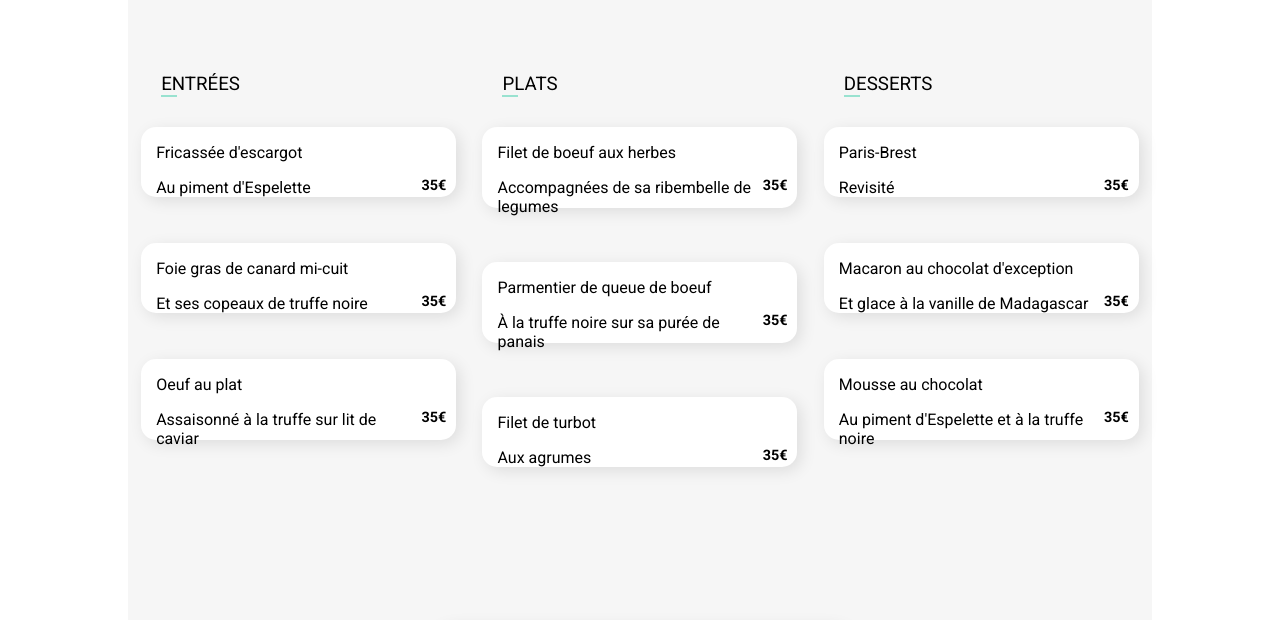
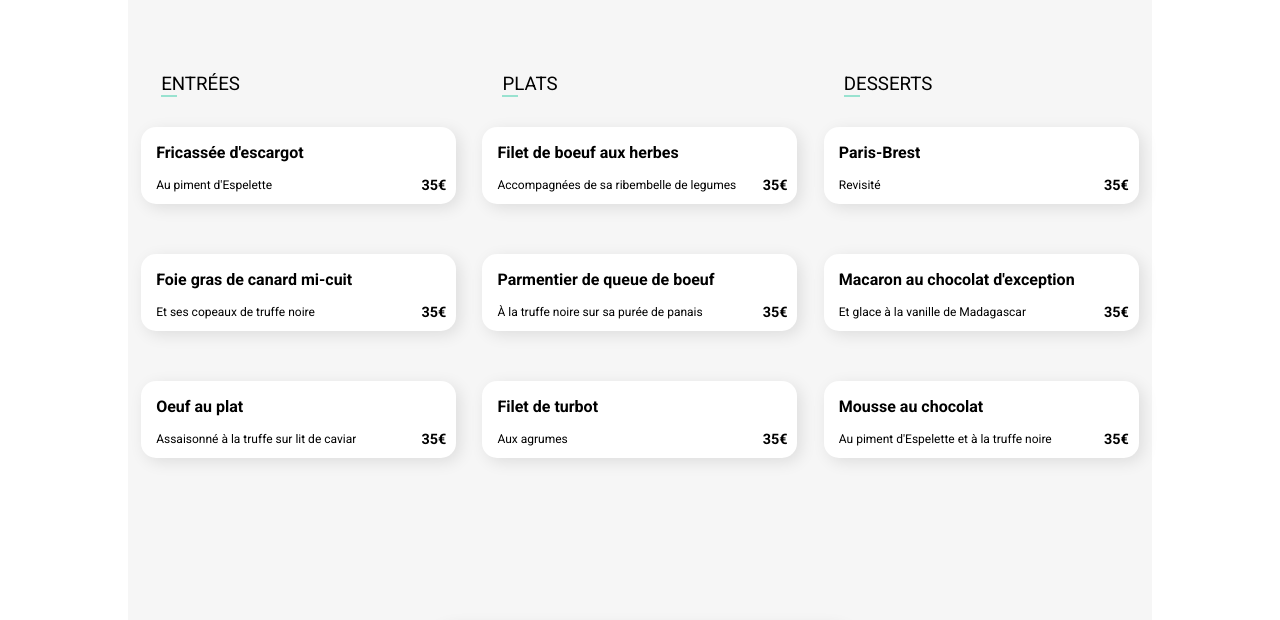
Before and after one commit to mehdi-ikrar/IKRARmehdi_25102021, a plain HTML site: page la_palette_du_gout.html in a window 1280 px wide. Shown: the part 633-1253 px from the top of the page. Drawn offline with Linux system fonts and the light colour scheme; a web font is replaced by a local one.

Commit message:
reorganisation

```diff
--- a/la_palette_du_gout.html
+++ b/la_palette_du_gout.html
@@ -32,9 +32,9 @@
                     <h3>ENTRÉES</h3>
                     <a href="#">
                         <div class="menu__card ">
-                            <div class="menu__card__descritption">
-                                <p class="menu__card__titledescritption">Fricassée d'escargot</p>
-                                <p class="menu__card__subdescritption">Au piment d'Espelette </p>
+                            <div class="menu__card__description">
+                                <p class="menu__card__titledescription">Fricassée d'escargot</p>
+                                <p class="menu__card__subdescription">Au piment d'Espelette </p>
                             </div>
                             <div class="pricecheck">
                                 <p class="menu__card__price">35€</p>
@@ -46,9 +46,9 @@
                     </a>
                     <a href="">
                         <div class="menu__card ">
-                            <div class="menu__card__descritption">
-                                <p class="menu__card__titledescritption">Foie gras de canard mi-cuit</p>
-                                <p class="menu__card__subdescritption">Et ses copeaux de truffe noire</p>
+                            <div class="menu__card__description">
+                                <p class="menu__card__titledescription">Foie gras de canard mi-cuit</p>
+                                <p class="menu__card__subdescription">Et ses copeaux de truffe noire</p>
                             </div>
                             <div class="pricecheck">
                                 <p class="menu__card__price">35€</p>
@@ -60,9 +60,9 @@
                     </a>
                     <a href="">
                         <div class="menu__card ">
-                            <div class="menu__card__descritption">
-                                <p class="menu__card__titledescritption">Oeuf au plat</p>
-                                <p class="menu__card__subdescritption">Assaisonné à la truffe sur lit de caviar</p>
+                            <div class="menu__card__description">
+                                <p class="menu__card__titledescription">Oeuf au plat</p>
+                                <p class="menu__card__subdescription">Assaisonné à la truffe sur lit de caviar</p>
                             </div>
                             <div class="pricecheck">
                                 <p class="menu__card__price">35€</p>
@@ -77,9 +77,9 @@
                     <h3>PLATS</h3>
                     <a href="">
                         <div class="menu__card ">
-                            <div class="menu__card__descritption">
-                                <p class="menu__card__titledescritption">Filet de boeuf aux herbes</p>
-                                <p class="menu__card__subdescritption">Accompagnées de sa ribembelle de legumes</p>
+                            <div class="menu__card__description">
+                                <p class="menu__card__titledescription">Filet de boeuf aux herbes</p>
+                                <p class="menu__card__subdescription">Accompagnées de sa ribembelle de legumes</p>
                             </div>
                             <div class="pricecheck">
                                 <p class="menu__card__price">35€</p>
@@ -91,9 +91,9 @@
                     </a>
                     <a href="">
                         <div class="menu__card ">
-                            <div class="menu__card__descritption">
-                                <p class="menu__card__titledescritption">Parmentier de queue de boeuf</p>
-                                <p class="menu__card__subdescritption">À la truffe noire sur sa purée de panais</p>
+                            <div class="menu__card__description">
+                                <p class="menu__card__titledescription">Parmentier de queue de boeuf</p>
+                                <p class="menu__card__subdescription">À la truffe noire sur sa purée de panais</p>
                             </div>
                             <div class="pricecheck">
                                 <p class="menu__card__price">35€</p>
@@ -105,9 +105,9 @@
                     </a>
                     <a href="">
                         <div class="menu__card ">
-                            <div class="menu__card__descritption">
-                                <p class="menu__card__titledescritption">Filet de turbot</p>
-                                <p class="menu__card__subdescritption">Aux agrumes</p>
+                            <div class="menu__card__description">
+                                <p class="menu__card__titledescription">Filet de turbot</p>
+                                <p class="menu__card__subdescription">Aux agrumes</p>
                             </div>
                             <div class="pricecheck">
                                 <p class="menu__card__price">35€</p>
@@ -122,9 +122,9 @@
                     <h3>DESSERTS</h3>
                     <a href="">
                         <div class="menu__card ">
-                            <div class="menu__card__descritption">
-                                <p class="menu__card__titledescritption">Paris-Brest</p>
-                                <p class="menu__card__subdescritption">Revisité</p>
+                            <div class="menu__card__description">
+                                <p class="menu__card__titledescription">Paris-Brest</p>
+                                <p class="menu__card__subdescription">Revisité</p>
                             </div>
                             <div class="pricecheck">
                                 <p class="menu__card__price">35€</p>
@@ -136,9 +136,9 @@
                     </a>
                     <a href="">
                         <div class="menu__card ">
-                            <div class="menu__card__descritption">
-                                <p class="menu__card__titledescritption">Macaron au chocolat d'exception </p>
-                                <p class="menu__card__subdescritption">Et glace à la vanille de Madagascar</p>
+                            <div class="menu__card__description">
+                                <p class="menu__card__titledescription">Macaron au chocolat d'exception </p>
+                                <p class="menu__card__subdescription">Et glace à la vanille de Madagascar</p>
                             </div>
                             <div class="pricecheck">
                                 <p class="menu__card__price">35€</p>
@@ -150,9 +150,9 @@
                     </a>
                     <a href="">
                         <div class="menu__card ">
-                            <div class="menu__card__descritption">
-                                <p class="menu__card__titledescritption">Mousse au chocolat </p>
-                                <p class="menu__card__subdescritption">Au piment d'Espelette et à la truffe noire</p>
+                            <div class="menu__card__description">
+                                <p class="menu__card__titledescription">Mousse au chocolat </p>
+                                <p class="menu__card__subdescription">Au piment d'Espelette et à la truffe noire</p>
                             </div>
                             <div class="pricecheck">
                                 <p class="menu__card__price">35€</p>
```
